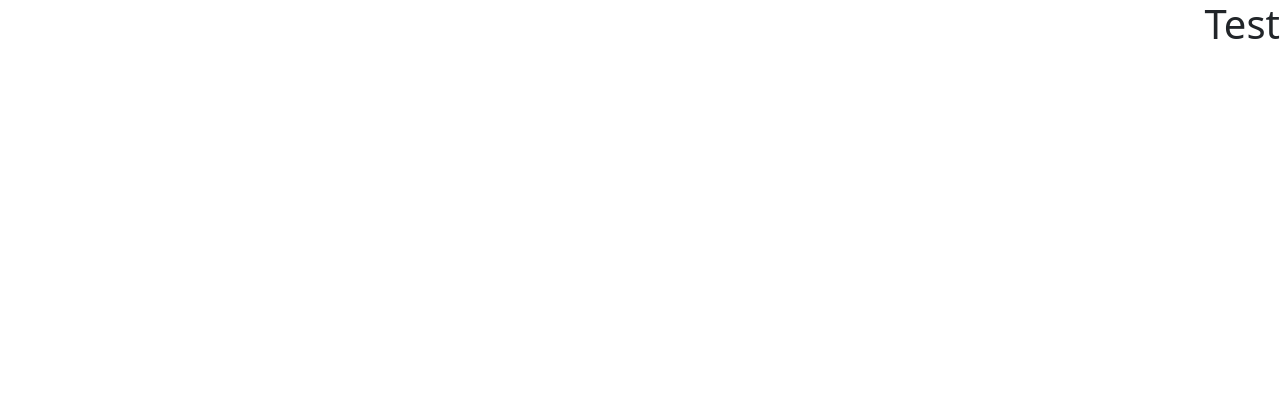
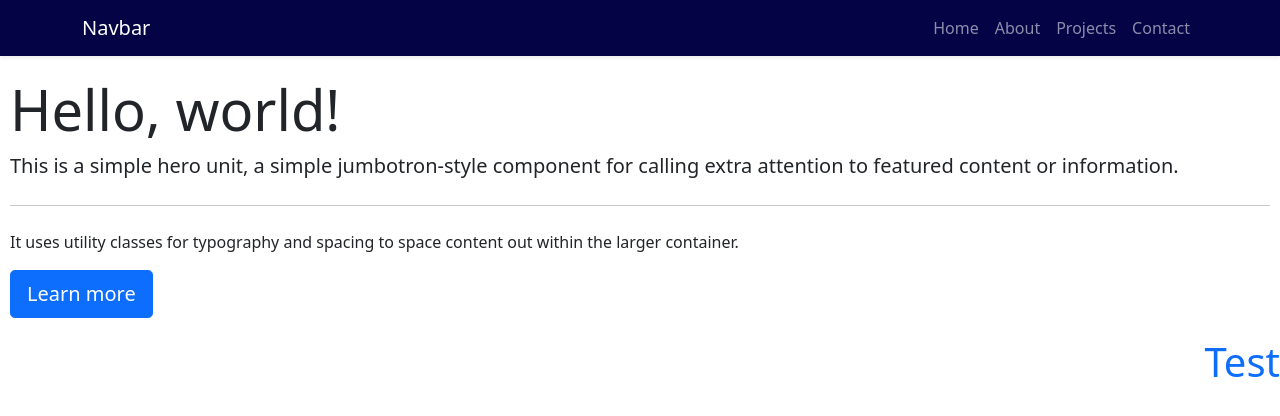
Before and after one commit to jeremywib7/MyPortofolio, a plain HTML site: page index.html in a window 1280 px wide. Drawn offline with nearby package versions, Linux system fonts and the light colour scheme.

Commit message:
nav bar added

```diff
--- a/index.html
+++ b/index.html
@@ -4,14 +4,55 @@
     <!-- Required meta tags -->
     <meta charset="utf-8">
     <meta name="viewport" content="width=device-width, initial-scale=1">
+
     <!-- Bootstrap CSS -->
     <link href="https://cdn.jsdelivr.net/npm/bootstrap@5.1.3/dist/css/bootstrap.min.css" rel="stylesheet"
           integrity="sha384-1BmE4kWBq78iYhFldvKuhfTAU6auU8tT94WrHftjDbrCEXSU1oBoqyl2QvZ6jIW3" crossorigin="anonymous">
 
+    <!--  Custom CSS  -->
+    <link rel="stylesheet" href="style.css">
     <title>Testing</title>
 </head>
 <body>
-<h1 class="text-end">Test</h1>
+<!--Navbar-->
+<nav class="navbar navbar-expand-lg navbar-dark shadow-sm" style="background-color: #030346">
+    <div class="container">
+        <a class="navbar-brand" href="#">Navbar</a>
+        <button class="navbar-toggler" type="button" data-bs-toggle="collapse" data-bs-target="#navbarNav"
+                aria-controls="navbarNav" aria-expanded="false" aria-label="Toggle navigation">
+            <span class="navbar-toggler-icon"></span>
+        </button>
+        <div class="collapse navbar-collapse" id="navbarNav">
+            <ul class="navbar-nav ms-auto">
+                <li class="nav-item">
+                    <a class="nav-link" aria-current="page" href="#">Home</a>
+                </li>
+                <li class="nav-item">
+                    <a class="nav-link" href="#">About</a>
+                </li>
+                <li class="nav-item">
+                    <a class="nav-link" href="#">Projects</a>
+                </li>
+                <li class="nav-item">
+                    <a class="nav-link" href="#">Contact</a>
+                </li>
+            </ul>
+        </div>
+    </div>
+</nav>
+<!--End of Navbar-->
+
+<!--Jumbotron-->
+<div class="jumbotron">
+    <h1 class="display-4">Hello, world!</h1>
+    <p class="lead">This is a simple hero unit, a simple jumbotron-style component for calling extra attention to
+        featured content or information.</p>
+    <hr class="my-4">
+    <p>It uses utility classes for typography and spacing to space content out within the larger container.</p>
+    <a class="btn btn-primary btn-lg" href="#" role="button">Learn more</a>
+</div>
+<!--End of Jumbotron-->
+<h1 class="text-primary text-end">Test</h1>
 
 <script src="https://cdn.jsdelivr.net/npm/bootstrap@5.1.3/dist/js/bootstrap.bundle.min.js"
         integrity="sha384-ka7Sk0Gln4gmtz2MlQnikT1wXgYsOg+OMhuP+IlRH9sENBO0LRn5q+8nbTov4+1p"
--- /dev/null
+++ b/style.css
@@ -0,0 +1,3 @@
+.jumbotron {
+    padding: 20px 10px;
+}
```
